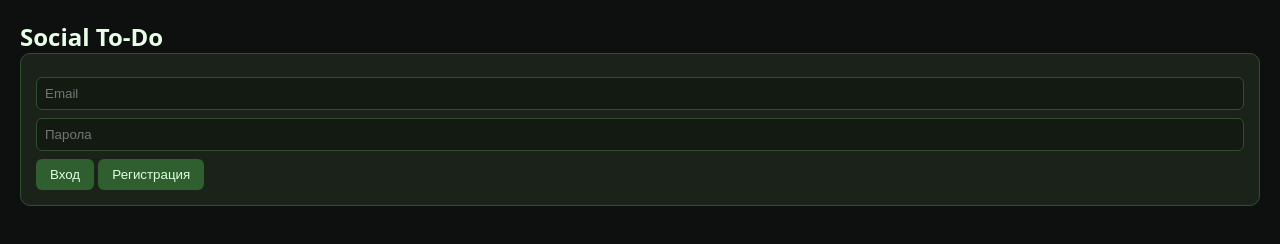
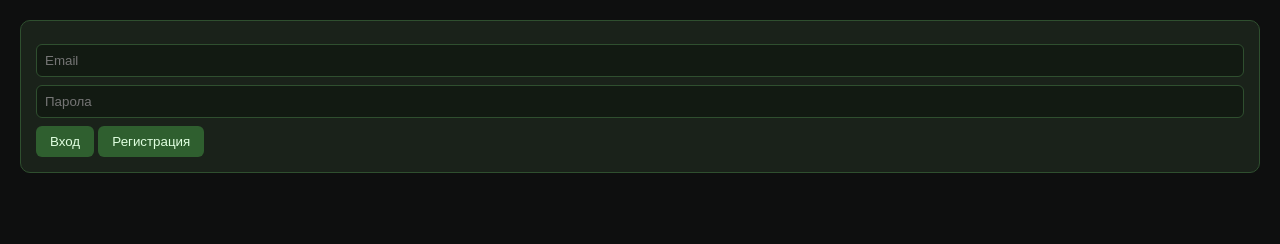
Before and after one commit to ivsko/ToDo, a website with bundled scripts: page index.html in a window 1280 px wide. Built offline with nearby package versions, Linux system fonts and the light colour scheme; no server answers.

Commit message:
Update index.html

```diff
--- a/index.html
+++ b/index.html
@@ -3,13 +3,15 @@
   <head>
     <meta charset="UTF-8" />
     <meta name="viewport" content="width=device-width, initial-scale=1" />
-    <title>Social To‑Do</title>
+    <link rel="stylesheet" href="styles.css">
 
-    <link rel="stylesheet" href="styles.css">
+
+
+
   </head>
 
   <body>
-    <h2>Social To‑Do</h2>
+
 
     <div id="auth-section" class="card">
       <input id="email" type="email" placeholder="Email" />
@@ -33,5 +35,6 @@
     </div>
 
     <script type="module" src="app.js"></script>
+
   </body>
 </html>
```
